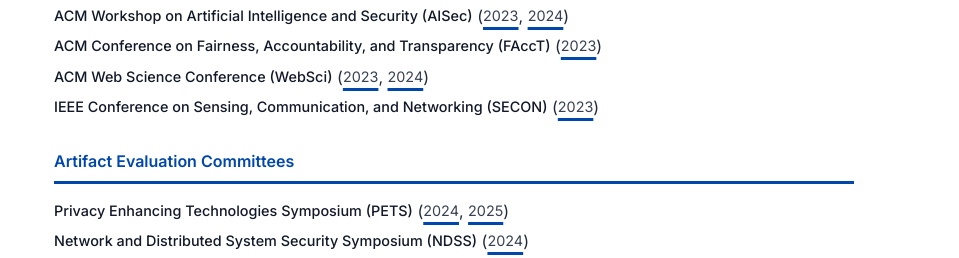
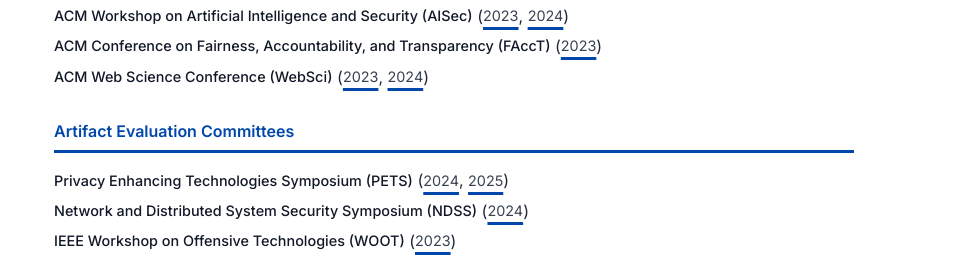
Before and after one commit to Yash-Vekaria/yashvekaria.com, a plain HTML site: page service.html in a window 1280 px wide. Shown: the part 493-751 px from the top of the page, 321-1280 px from the left. Drawn offline with Linux system fonts and the light colour scheme.

Commit message:
Hide SECON from program committees.

```diff
--- a/service.html
+++ b/service.html
@@ -195,12 +195,12 @@
                             </div>
                         </div>
 
-                        <div class="service-entry">
+                        <!-- <div class="service-entry">
                             <div class="service-venue">
                                 <span class="venue-text">IEEE Conference on Sensing, Communication, and Networking (SECON)</span>&nbsp;(
                                 <a href="https://secon2023.ieee-secon.org/committees/technical-program-committee" class="service-link" target="_blank">2023</a>)
                             </div>
-                        </div>
+                        </div> -->
 
 
                         <h2 class="bibliography">Artifact Evaluation Committees</h2>
```
